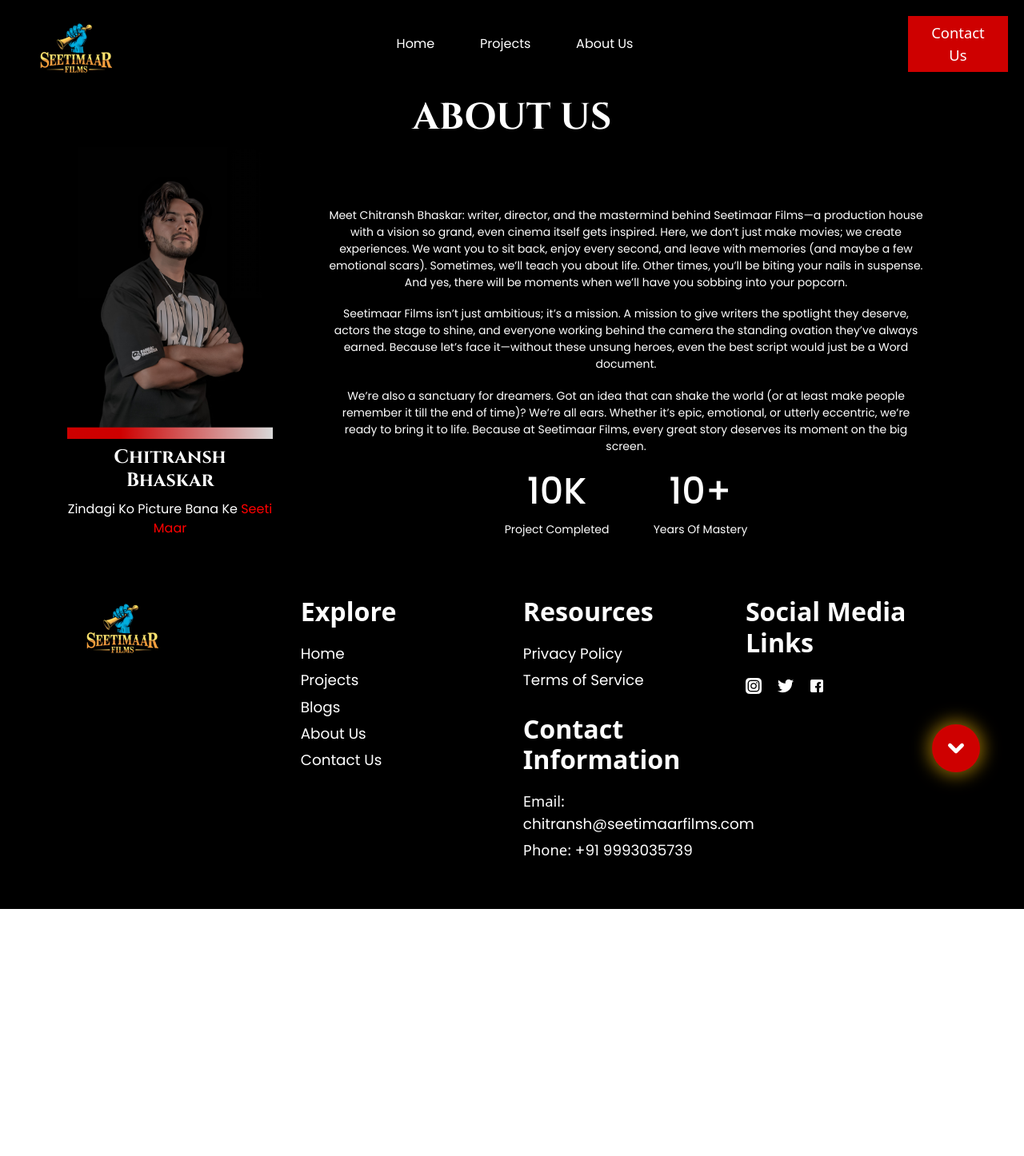
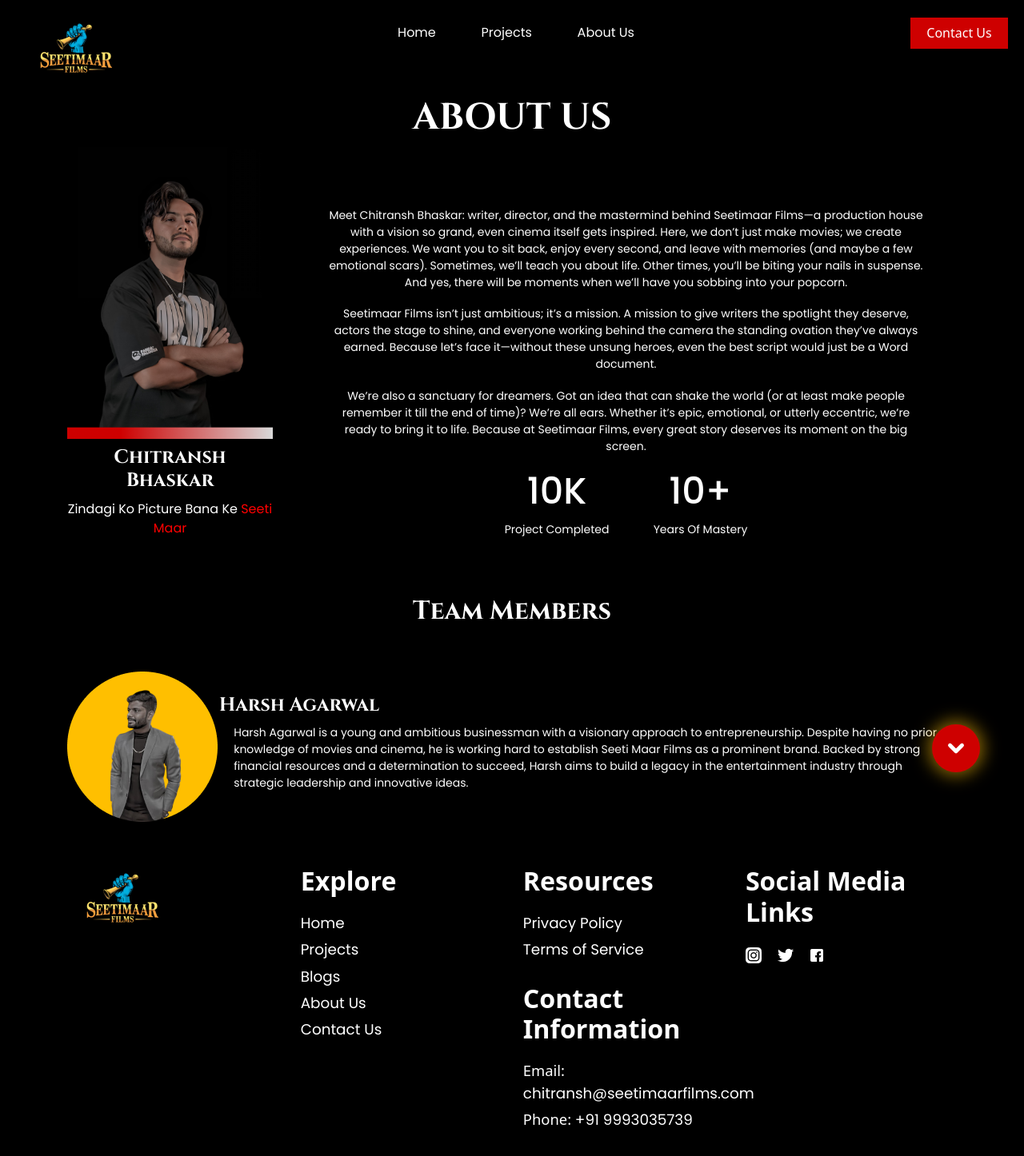
Before and after one commit to sumant1512/seetimaar-films, an Angular app: page /about in a window 1280 px wide. Shown: the top 1446 px of the page at 80% size. Before the commit the page ends 1137 px from the top, so only its background shows below. Built offline with nearby package versions, Linux system fonts and the light colour scheme; a web font is replaced by a local one.

Commit message:
about page added

```diff
--- a/src/app/+about/about.component.html
+++ b/src/app/+about/about.component.html
@@ -1,5 +1,5 @@
 <div class="container about-container bg">
-  <h1 class="about-us-heading">ABOUT US</h1>
+  <h1 class="heading">ABOUT US</h1>
 
   <div class="row align-items-end">
     <div class="col-12 col-lg-3 text-center">
@@ -46,4 +46,24 @@
       </div>
     </div>
   </div>
+
+  <h3 class="heading mt-5">Team Members</h3>
+
+  <div class="row mt-5 align-items-center text-center text-lg-start">
+    <div class="col-12 col-lg-2">
+      <img src="a-harsh.png" alt="" />
+    </div>
+    <div class="col-12 col-lg-10">
+      <h5 class="mt-2 name">Harsh Agarwal</h5>
+      <p class="about-content px-3">
+        Harsh Agarwal is a young and ambitious businessman with a visionary
+        approach to entrepreneurship. Despite having no prior knowledge of
+        movies and cinema, he is working hard to establish Seeti Maar Films as a
+        prominent brand. Backed by strong financial resources and a
+        determination to succeed, Harsh aims to build a legacy in the
+        entertainment industry through strategic leadership and innovative
+        ideas.
+      </p>
+    </div>
+  </div>
 </div>
--- a/src/app/+about/about.component.scss
+++ b/src/app/+about/about.component.scss
@@ -1,7 +1,7 @@
 .about-container {
   padding-top: 120px;
 
-  .about-us-heading {
+  .heading {
     font-family: Cinzel;
     font-weight: 700;
     text-align: center;
--- a/src/app/+shared/header/header.component.scss
+++ b/src/app/+shared/header/header.component.scss
@@ -16,7 +16,8 @@
 }
 
 .contact-btn {
-  min-width: 125px;
+  font-size: 16px;
+  min-width: 122px;
   background-color: #ce0000;
   color: white;
   padding: 7px 16px 8px 16px;
```
